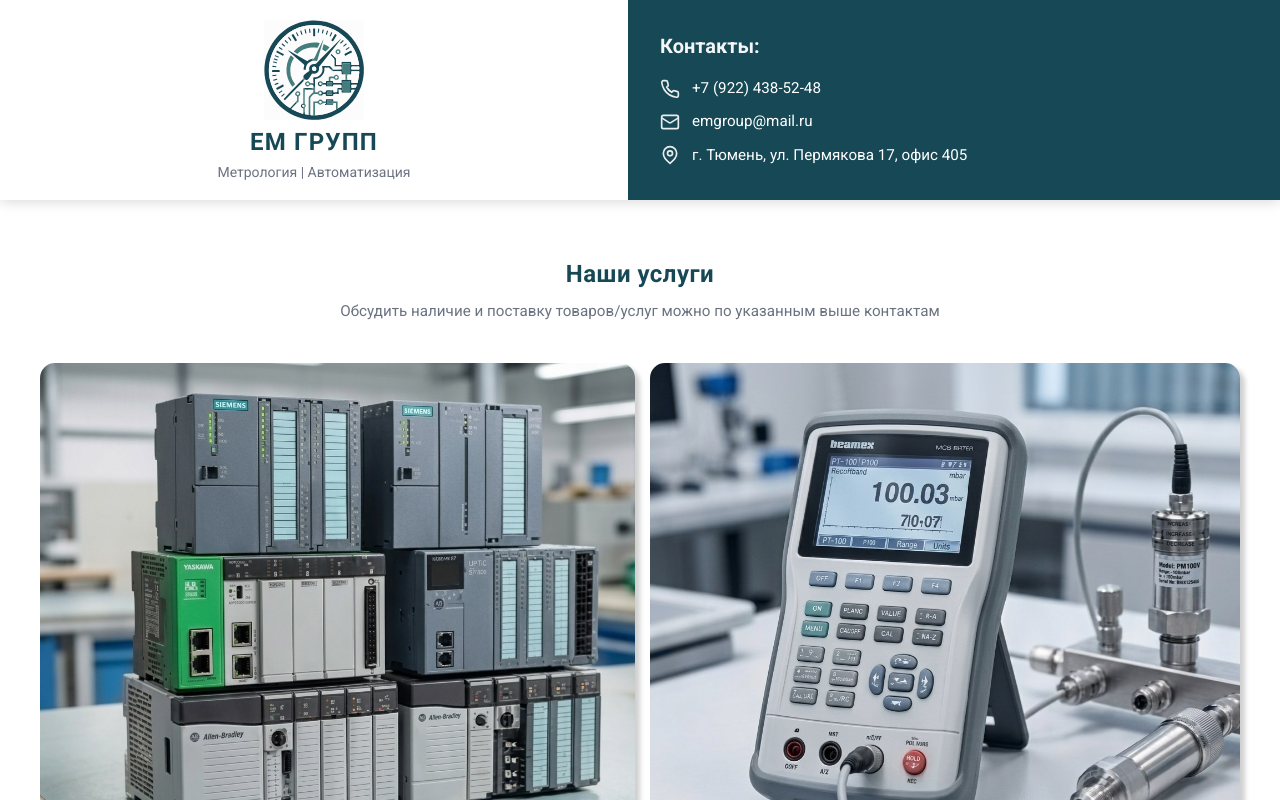
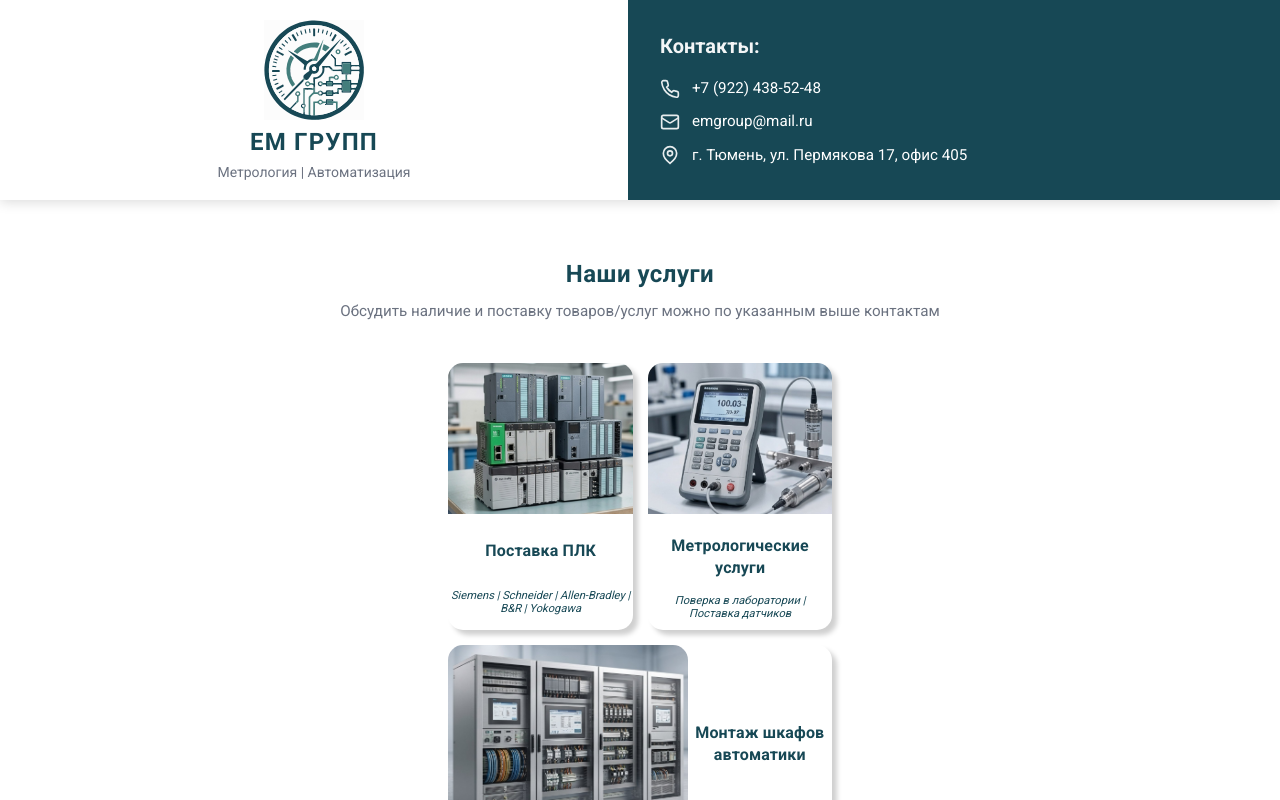
Before and after one commit to PavelScript/emgroup, a Next.js app: page / in a window 1280 px wide. Shown: the top 800 px of the page. Built offline with nearby package versions, Linux system fonts and the light colour scheme.

Commit message:
Resized  cards

```diff
--- a/src/components/Card/Card.module.scss
+++ b/src/components/Card/Card.module.scss
@@ -13,10 +13,10 @@
     height: 100px;
     display:flex;
     flex-direction: column;
-    justify-content: space-between;
+    justify-content: space-around;
     .description {
-      padding-top: 10px;
-      padding-bottom: 10px;
+      padding-top: 5px;
+      padding-bottom: 5px;
       font-style: italic;
       font-size: 0.7rem;
       color: #174855;
@@ -24,7 +24,8 @@
       @media(min-width:1000){
         font-size:0.9rem;
         height: 70px;
-        padding-bottom: 0px;
+        padding-bottom: 5px;
+        padding-top: 10px;
       }
 
     }
--- a/src/components/SectionAboutUs/SectionAboutUs.module.scss
+++ b/src/components/SectionAboutUs/SectionAboutUs.module.scss
@@ -40,7 +40,6 @@
 }
 
 .container {
-  margin: 1000px;
   max-width: 1200px;
   margin: 0 auto;
   display: flex;
@@ -48,9 +47,13 @@
   margin-bottom: 15px;
   justify-content: center;
 
-  @media(min-width) {
+  @media(min-width:1000px) {
     width: 30vw;
   }
+   @media(min-width:1920px){
+    width:40vw;
+  }
+
 }
 
 .widecardContainer {
@@ -58,8 +61,11 @@
   justify-content: center;
   margin: 0 auto;
 
-  @media(min-width) {
+  @media(min-width:1000px) {
     width: 30vw;
+  }
+  @media(min-width:1920px){
+    width:40vw;
   }
 
 }
```
